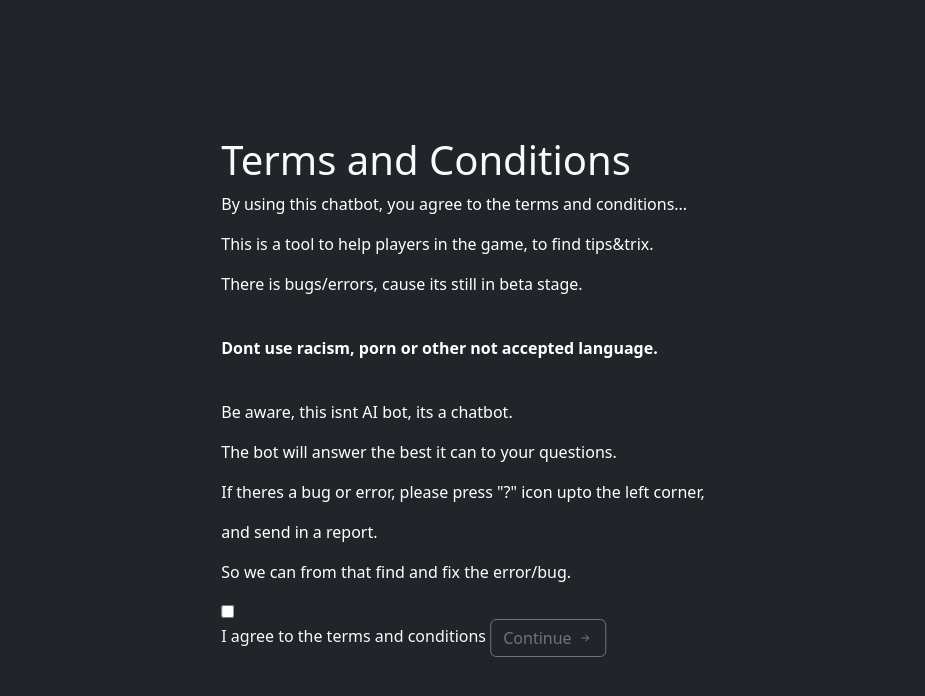
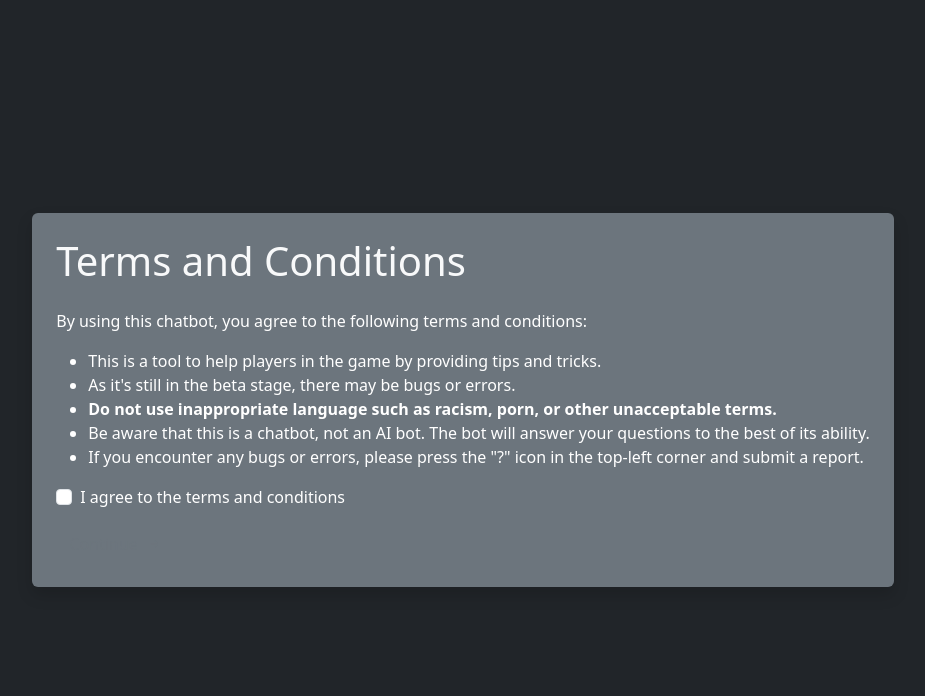
Before and after one commit to Zarser/Dayz-Support-Bot, a website: page pre_screen.html in a window 1280 px wide. Shown: the whole page, without its empty margins (177-1102 px from the left). Drawn offline with nearby package versions, Linux system fonts and the light colour scheme.

Commit message:
Update pre_screen.html

```diff
--- a/pre_screen.html
+++ b/pre_screen.html
@@ -3,33 +3,38 @@
 <head>
     <meta charset="UTF-8">
     <meta name="viewport" content="width=device-width, initial-scale=1.0">
+    <meta http-equiv="Cache-Control" content="no-cache, no-store, must-revalidate">
+    <meta http-equiv="Pragma" content="no-cache">
+    <meta http-equiv="Expires" content="0">
     <link href="https://cdn.jsdelivr.net/npm/bootstrap@5.3.1/dist/css/bootstrap.min.css" rel="stylesheet" integrity="sha384-4bw+/aepP/YC94hEpVNVgiZdgIC5+VKNBQNGCHeKRQN+PtmoHDEXuppvnDJzQIu9" crossorigin="anonymous">
     <link rel="stylesheet" href="style.css">
     <title>Chatbot Pre-Screen</title>
 </head>
-<body class="bg-dark position-absolute top-50 start-50 translate-middle">
-    <div class="terms">
-    <h1 class="text-light">Terms and Conditions</h1>
+<body class="bg-dark text-light d-flex justify-content-center align-items-center vh-100">
+    <div class="terms p-4 bg-secondary rounded shadow">
+        <h1 class="text-light mb-4">Terms and Conditions</h1>
 
-        <p>By using this chatbot, you agree to the terms and conditions...</p>
-        <p>This is a tool to help players in the game, to find tips&trix.</p>
-        <p>There is bugs/errors, cause its still in beta stage.</p>
-        <br>
-        <p><strong>Dont use racism, porn or other not accepted language.</strong></p>
-<br>
-<p>Be aware, this isnt AI bot, its a chatbot.</p>
-    <p>The bot will answer the best it can to your questions.</p>
-    <p>If theres a bug or error, please press "?" icon upto the left corner,</p>
-    <p>and send in a report.</p>
-    <p>So we can from that find and fix the error/bug.</p>
+        <p>By using this chatbot, you agree to the following terms and conditions:</p>
+        <ul>
+            <li>This is a tool to help players in the game by providing tips and tricks.</li>
+            <li>As it's still in the beta stage, there may be bugs or errors.</li>
+            <li><strong>Do not use inappropriate language such as racism, porn, or other unacceptable terms.</strong></li>
+            <li>Be aware that this is a chatbot, not an AI bot. The bot will answer your questions to the best of its ability.</li>
+            <li>If you encounter any bugs or errors, please press the "?" icon in the top-left corner and submit a report.</li>
+        </ul>
 
-    <label>
-        <input type="checkbox" id="agreeCheckbox"><p class="text-light">I agree to the terms and conditions</p>
-    </label>
-    <button id="continueButton" class="btn btn-outline-secondary icon-link icon-link-hover">Continue<svg xmlns="http://www.w3.org/2000/svg" width="16" height="16" fill="currentColor" class="bi bi-arrow-right-short" viewBox="0 0 16 16">
-        <path fill-rule="evenodd" d="M4 8a.5.5 0 0 1 .5-.5h5.793L8.146 5.354a.5.5 0 1 1 .708-.708l3 3a.5.5 0 0 1 0 .708l-3 3a.5.5 0 0 1-.708-.708L10.293 8.5H4.5A.5.5 0 0 1 4 8z"/>
-    </svg></button>
-</div>
-<script src="pre_screen.js"></script>
+        <div class="form-check mb-3">
+            <input type="checkbox" class="form-check-input" id="agreeCheckbox">
+            <label class="form-check-label" for="agreeCheckbox">I agree to the terms and conditions</label>
+        </div>
+
+        <button id="continueButton" class="btn btn-outline-secondary d-flex align-items-center">
+            Continue
+            <svg xmlns="http://www.w3.org/2000/svg" width="16" height="16" fill="currentColor" class="bi bi-arrow-right-short ms-2" viewBox="0 0 16 16">
+                <path fill-rule="evenodd" d="M4 8a.5.5 0 0 1 .5-.5h5.793L8.146 5.354a.5.5 0 1 1 .708-.708l3 3a.5.5 0 0 1 0 .708l-3 3a.5.5 0 0 1-.708-.708L10.293 8.5H4.5A.5.5 0 0 1 4 8z"/>
+            </svg>
+        </button>
+    </div>
+    <script src="pre_screen.js"></script>
 </body>
 </html>
```
